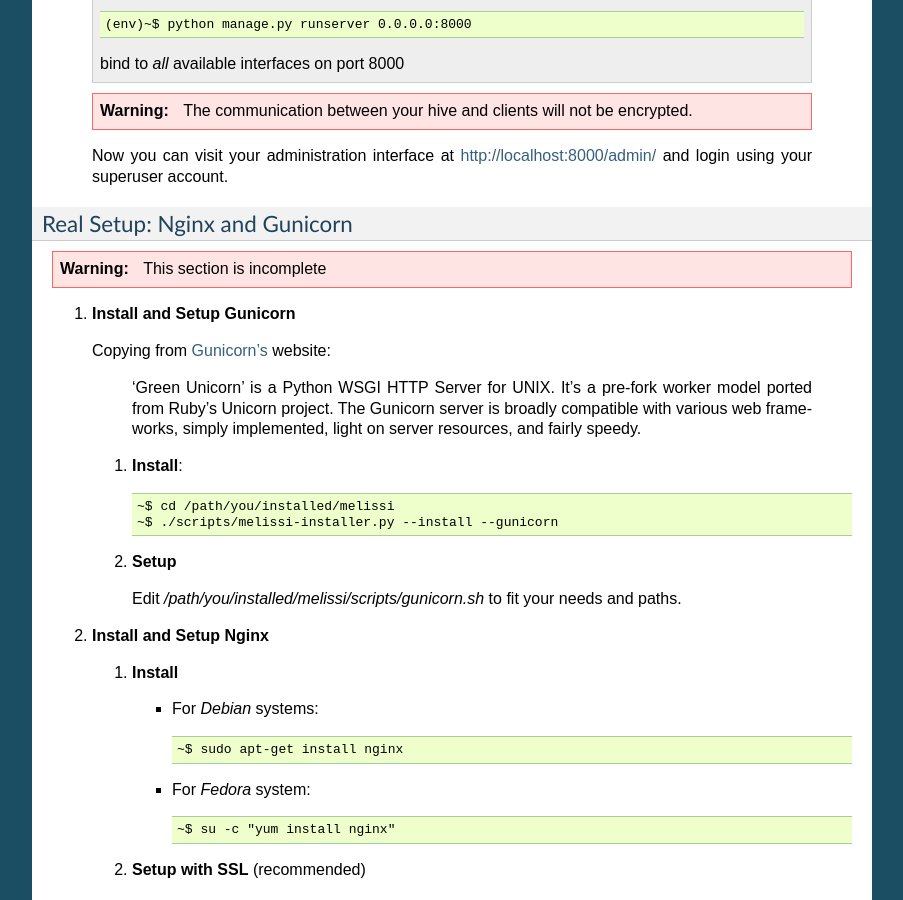
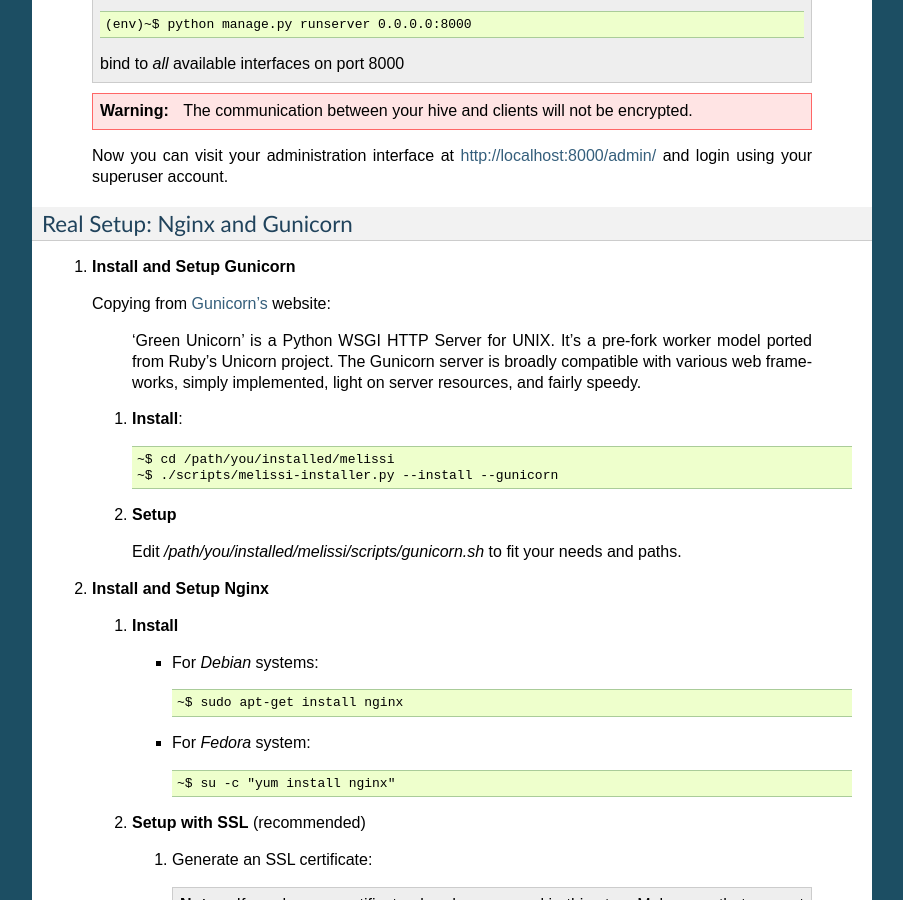
Before and after one commit to melissiproject/server, a Sphinx documentation site: the page built from docs/index.rst, in a window 1280 px wide and 900 px high, scrolled down 4541 px. Shown: the whole window, without its empty margins (198-1101 px from the left). Built offline with Sphinx 7.4.7, drawn with Linux system fonts in a browser that asks for light colours.

Commit message:
remove "incomplete warning"

```diff
--- a/docs/index.rst
+++ b/docs/index.rst
@@ -320,10 +320,6 @@ You can run your hive in *test* mode using django's internal webserver.
 Real Setup: Nginx and Gunicorn
 ~~~~~~~~~~~~~~~~~~~~~~~~~~~~~~
 
-.. warning::
-
-   This section is incomplete
-
 1. **Install and Setup Gunicorn**
 
    Copying from `Gunicorn's <http://gunicorn.org>`_ website:
```
